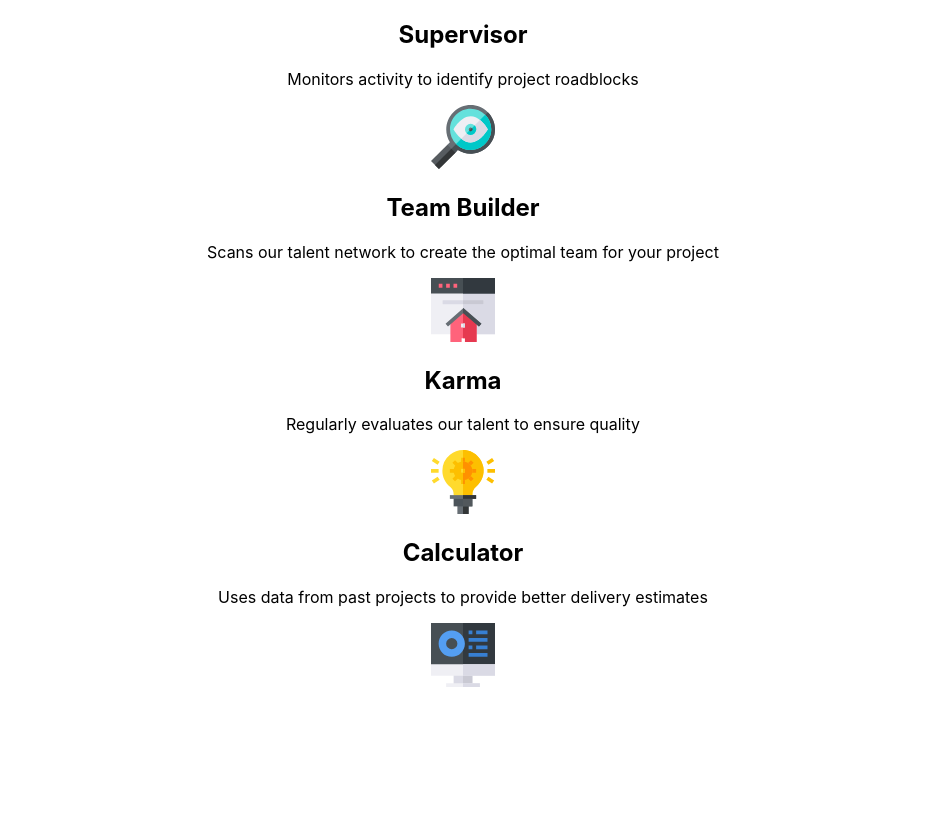
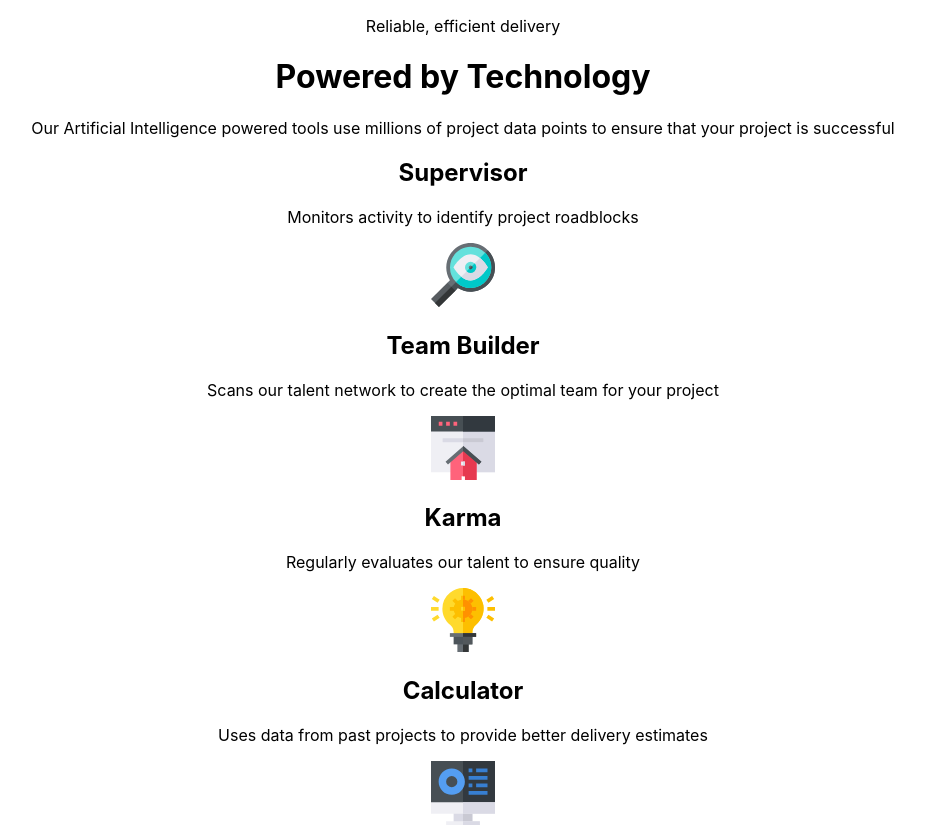
Before and after one commit to DonHeidi/four-card-section, a React (Create React App) app: page / in a window 1280 px wide. Shown: the whole page, without its empty margins (177-1102 px from the left). Before the commit the page ends 800 px from the top, so only its background shows below. Built offline with nearby package versions, Linux system fonts and the light colour scheme.

Commit message:
added layout for header

```diff
--- a/src/App.tsx
+++ b/src/App.tsx
@@ -1,9 +1,17 @@
 import "./App.css";
 import Card from "./components/Card";
+import Heading from "./components/Heading";
 
 function App() {
   return (
     <div className="App">
+      <header>
+        <Heading
+          upperTagline="Reliable, efficient delivery"
+          title="Powered by Technology"
+          lowerTagline="Our Artificial Intelligence powered tools use millions of project data points to ensure that your project is successful"
+        />
+      </header>
       <main>
         <Card
           title="Supervisor"
--- /dev/null
+++ b/src/components/Heading/index.tsx
@@ -0,0 +1,23 @@
+import { FunctionComponent } from "react";
+
+type HeadingProps = {
+  upperTagline: string;
+  title: string;
+  lowerTagline: string;
+};
+
+const Heading: FunctionComponent<HeadingProps> = ({
+  upperTagline,
+  title,
+  lowerTagline,
+}) => {
+  return (
+    <div>
+      <p>{upperTagline}</p>
+      <h1>{title}</h1>
+      <p>{lowerTagline}</p>
+    </div>
+  );
+};
+
+export default Heading;
```
